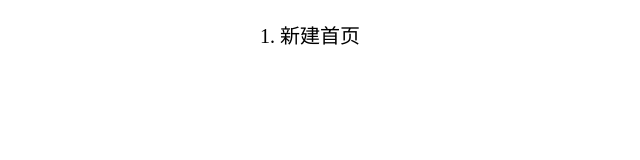
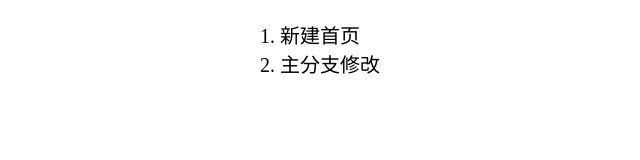
Before and after one commit to beinecke/KYgit, a plain HTML site: page liuchao.html in a window 1280 px wide. Shown: the whole page, without its empty margins (100-740 px from the left). Drawn offline with Linux system fonts and the light colour scheme.

Commit message:
edit liuchao.html on master

```diff
--- a/liuchao.html
+++ b/liuchao.html
@@ -16,6 +16,7 @@
 		<div class="container">
 			<ol>
 				<li>新建首页</li>
+				<li>主分支修改</li>
 			</ol>
 		</div>
 	</body>
```
